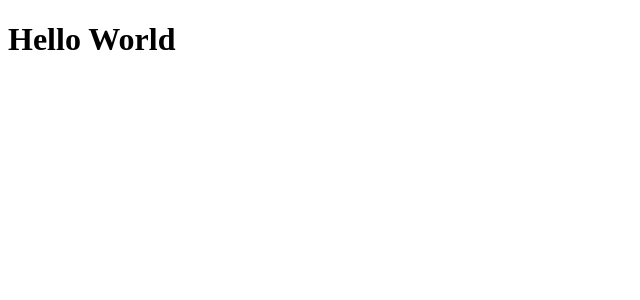
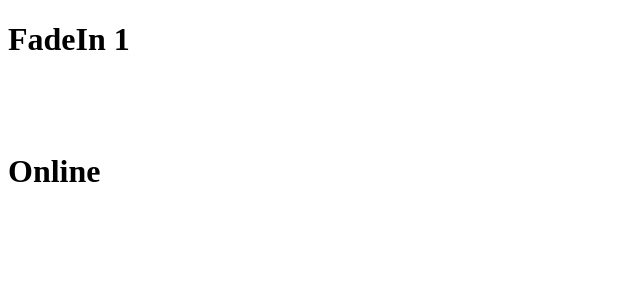
Before and after one commit to QyujinLee/nomad_react_movie_app, a React (Create React App) app: page / in a window 1280 px wide. Shown: the top 300 px of the page, without its empty margins (0-640 px from the left). Built offline with nearby package versions, Linux system fonts and the light colour scheme.

Commit message:
- 실전형 리액트 Hooks 10개 실습예제
#2.5 useFadeIn & useNetwork

```diff
--- a/src/App.js
+++ b/src/App.js
@@ -1,12 +1,20 @@
 import React, { useState, useEffect, useRef } from "react";
-import { useBeforeLeave } from "./useBeforeLeave";
+import { useFadeIn } from "./useFadeIn";
+import { useNetwork } from "./useNetwork";
 
 const App = () => {
-    const begForLife = () => console.log("pls don't leave");
-    useBeforeLeave(begForLife);
+    const fadeInH1 = useFadeIn(1, 2);
+    const fadeInP = useFadeIn(5, 10);
+    const handleNetworkChange = (online) => {
+        console.log(online ? "We just went online" : "We are offline");
+    };
+    const onLine = useNetwork(handleNetworkChange);
     return (
         <div className="App">
-            <h1>Hello World</h1>
+            <h1 {...fadeInH1}>FadeIn 1</h1>
+            <p {...fadeInP}>FadeIn 2</p>
+            <br />
+            <h1>{onLine ? "Online" : "Offline"}</h1>
         </div>
     );
 };
--- /dev/null
+++ b/src/useFadeIn.js
@@ -0,0 +1,19 @@
+import { useEffect, useRef } from "react";
+
+export const useFadeIn = (duration = 1, delay = 0) => {
+    // arg에 값을 지정하면 해당 값은 default value임
+    const element = useRef();
+    useEffect(() => {
+        if (element.current) {
+            const { current } = element;
+            current.style.transition = `opacity ${duration}s ease-in-out ${delay}s`;
+            current.style.opacity = 1;
+        }
+    }, []);
+
+    if (typeof duration !== "number" || typeof delay !== "number") {
+        return;
+    }
+
+    return { ref: element, style: { opacity: 0 } };
+};
--- /dev/null
+++ b/src/useNetwork.js
@@ -0,0 +1,20 @@
+import { useState, useEffect } from "react";
+
+export const useNetwork = (onChange) => {
+    const [status, setStatus] = useState(navigator.onLine);
+    const handleChange = () => {
+        setStatus(navigator.onLine);
+    };
+
+    useEffect(() => {
+        window.addEventListener("online", handleChange);
+        window.addEventListener("offline", handleChange);
+
+        return () => {
+            // componentWillUnMount에 실행됨
+            window.removeEventListener("online", handleChange);
+            window.removeEventListener("offline", handleChange);
+        };
+    }, []);
+    return status;
+};
```
